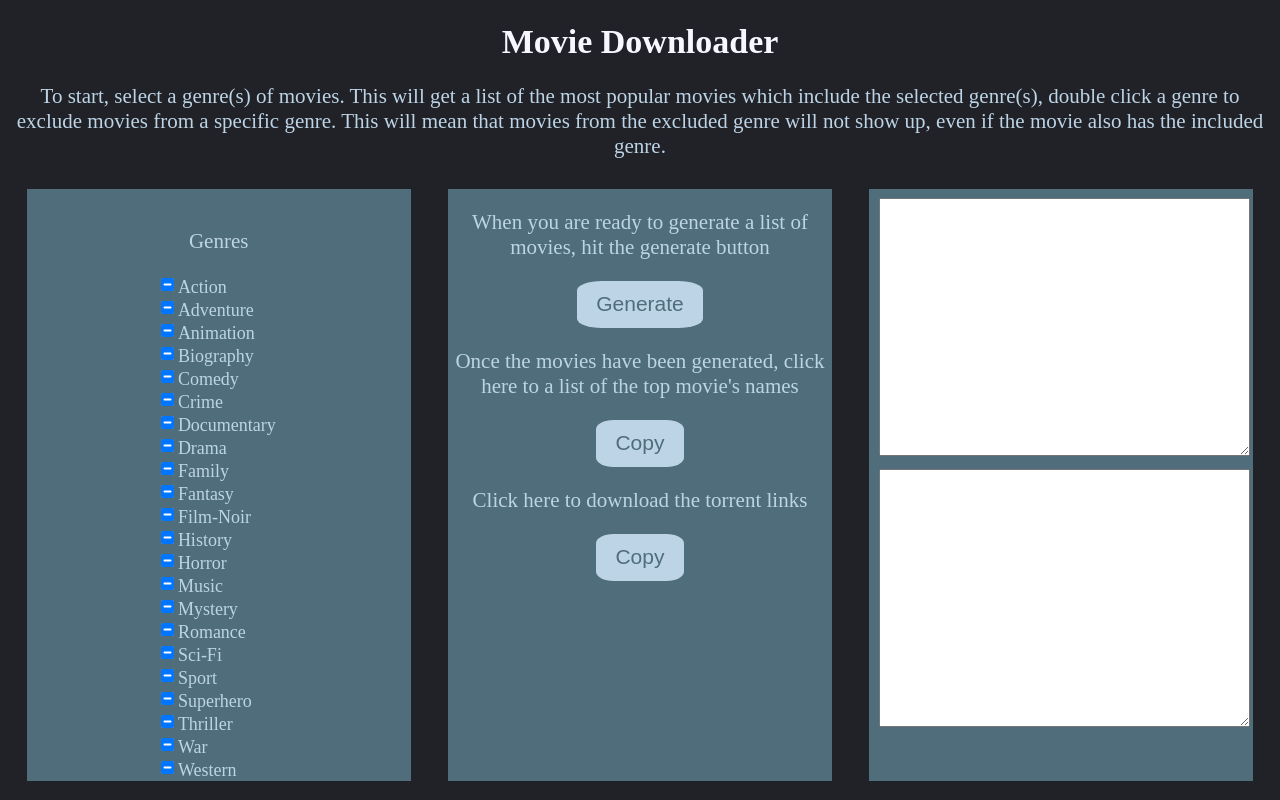
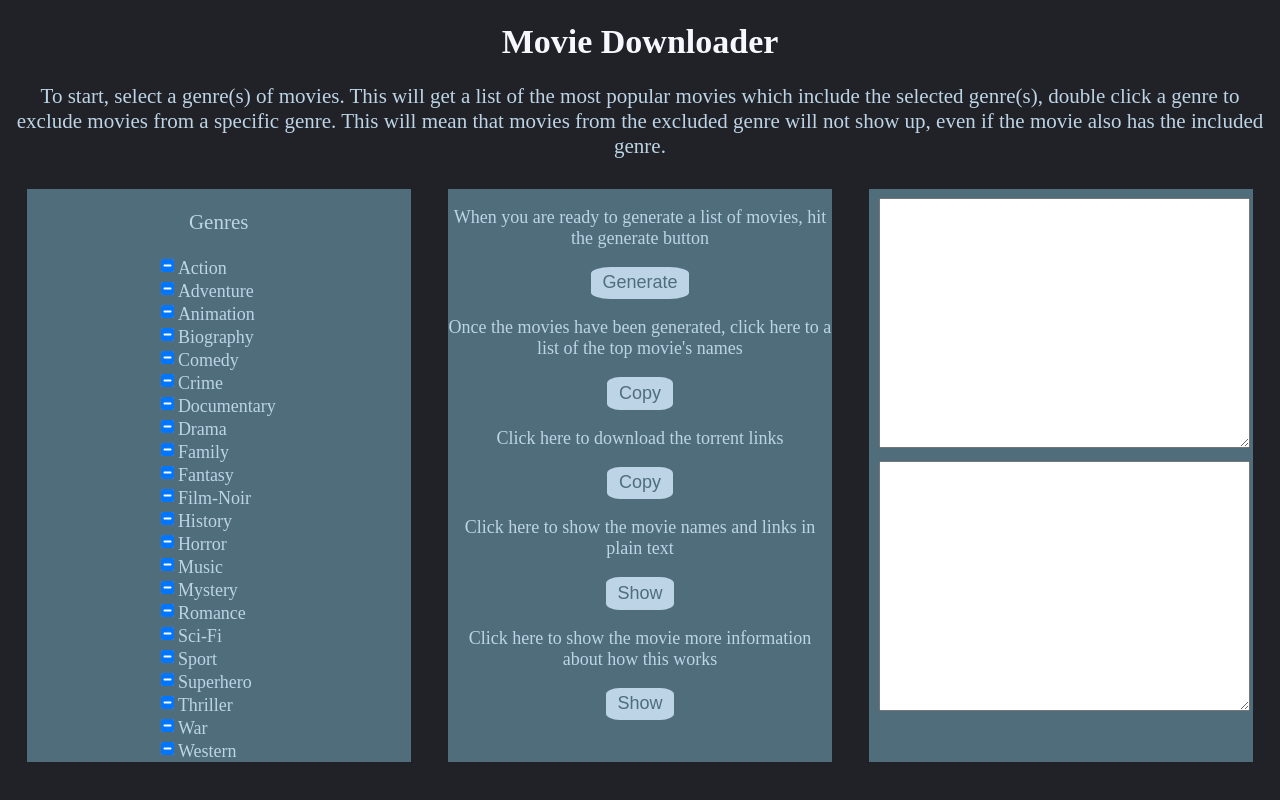
Before and after one commit to Hunter-Jones/IMDB-Downloader, a Node server app: page / in a window 1280 px wide. Run offline with Node 20, Linux system fonts and the light colour scheme.

Commit message:
Add more options to menu modify CSS for menu text 	Add menu option to show movie names 	Add menu option to show (uncreated) FAQ

```diff
--- a/public/css/index.css
+++ b/public/css/index.css
@@ -34,7 +34,7 @@ body {
 }
 
 .menu-genre-title {
-  padding-top: 5%;
+  font-style: 21px;
 }
 
 .genre-checkbox {
@@ -49,23 +49,25 @@ body {
   padding-right: 5%;
 }
 
-.menu-generate {
-  font-size: 21px;
+.menu-options {
   color: #bdd4e7;
   text-align: center;
 }
-.menu-generate button {
+.menu-options button {
   background-color: #bdd4e7;
   color: #4f6d7a;
-  font-size: 21px;
-  padding: 3% 5% 3% 5%;
+  font-size: 18px;
+  padding: 1.5% 3% 1.5% 3%;
   border: 0;
   border-radius: 20%;
 }
-.menu-generate button:hover {
+.menu-options p {
+  font-size: 18px;
+}
+.menu-options button:hover {
   cursor: pointer;
 }
-.menu-generate #button-copy-text {
+.menu-options #button-copy-text {
   visibility: hidden;
   font-size: 0px;
 }
--- a/public/css/index.sass
+++ b/public/css/index.sass
@@ -51,7 +51,8 @@ body
 	transform: scale(1.025)
 
 .menu-genre-title
-	padding-top: 5%
+	font-style: $secondary-text-size
+
 .genre-checkbox
 	margin-right: 1%
 	margin-left:35%
@@ -61,19 +62,21 @@ body
 	vertical-align: -2px
 	padding-right: 5%
 
-.menu-generate
-	font-size: $secondary-text-size
+.menu-options
 	color: $secondary-text-color
 	text-align: center
 
 	button
 		background-color: $secondary-text-color
 		color: $primary-highlight-color
-		font-size: $secondary-text-size
+		font-size: $ternary-text-size
 
-		padding: 3% 5% 3% 5%
+		padding: 1.5% 3% 1.5% 3%
 		border: 0
 		border-radius: 20%
+
+	p
+		font-size: $ternary-text-size
 
 	button:hover
 		cursor: pointer
--- a/views/index.ejs
+++ b/views/index.ejs
@@ -36,7 +36,7 @@
 			<input type="checkbox" class="genre-checkbox" id="genre-western" name="Western" value="include#off#exclude" /><label for="genre-western">Western</label><br>
 		</div>
 
-		<div class="menu menu-generate">
+		<div class="menu menu-options">
 			<p>When you are ready to generate a list of movies, hit the generate button</p>
 			<button id="button-generate">Generate</button>
 
@@ -45,6 +45,12 @@
 
 			<p>Click here to download the torrent links</p>
 			<button id="button-copy-torrent">Copy</button>
+
+			<p>Click here to show the movie names and links in plain text</p>
+			<button id="button-show-text">Show</button>
+
+			<p>Click here to show the movie more information about how this works</p>
+			<button id="button-show-text">Show</button>
 
 		</div>
 
```
Also changed, not shown: 1 other file.
